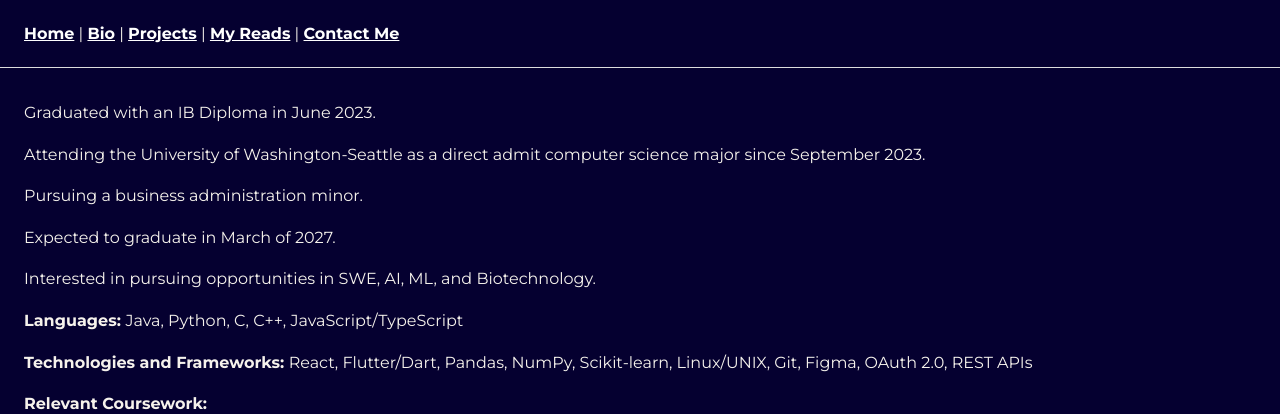
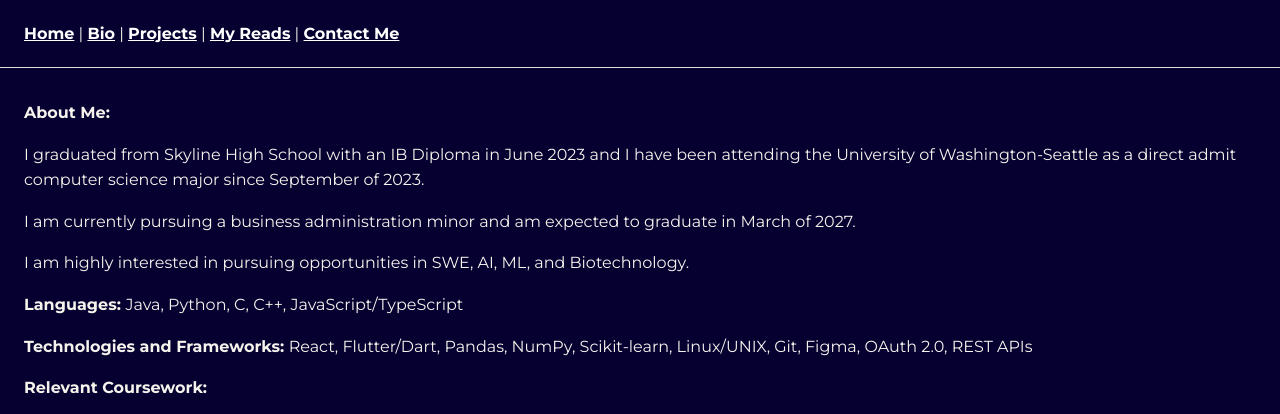
Before and after one commit to deetyk25/deetya-personal-web, a website: page bio.html in a window 1280 px wide. Shown: the top 414 px of the page. Drawn offline with Linux system fonts and the light colour scheme.

Commit message:
Fixed Contact title page, edited Bio page, and updated footer and copyright information

```diff
--- a/bio.html
+++ b/bio.html
@@ -19,11 +19,10 @@
 </header>
 
 <main id="bio">
-  <p>Graduated with an IB Diploma in June 2023.</p>
-  <p>Attending the University of Washington-Seattle as a direct admit computer science major since September 2023.</p>
-  <p>Pursuing a business administration minor.</p>
-  <p>Expected to graduate in March of 2027.</p>
-  <p>Interested in pursuing opportunities in SWE, AI, ML, and Biotechnology.</p>
+  <p><strong>About Me: </strong></p>
+  <p>I graduated from Skyline High School with an IB Diploma in June 2023 and I have been attending the University of Washington-Seattle as a direct admit computer science major since September of 2023.</p>
+  <p>I am currently pursuing a business administration minor and am expected to graduate in March of 2027.</p>
+  <p>I am highly interested in pursuing opportunities in SWE, AI, ML, and Biotechnology.</p>
   <p><strong>Languages: </strong>Java, Python, C, C++, JavaScript/TypeScript</p>
   <p><strong>Technologies and Frameworks: </strong>React, Flutter/Dart, Pandas, NumPy, Scikit-learn, Linux/UNIX, Git, Figma, OAuth 2.0, REST APIs</p>
 
```
Also changed, not shown: contact.html (+1 -1 lines), index.html (+1 -1 lines).
